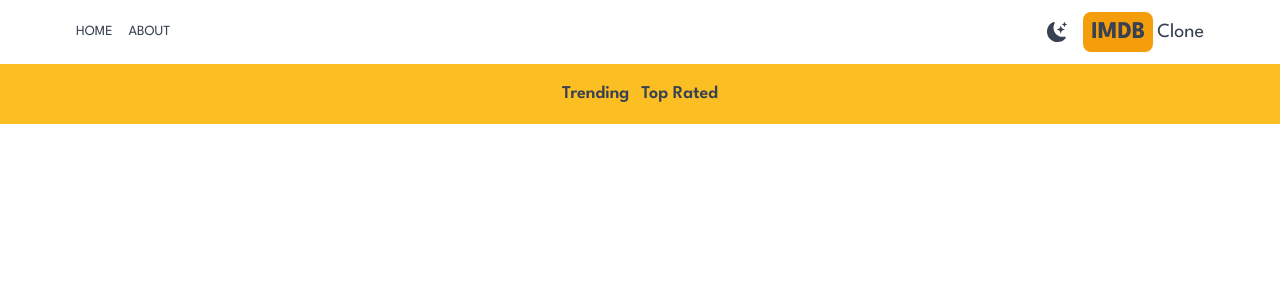
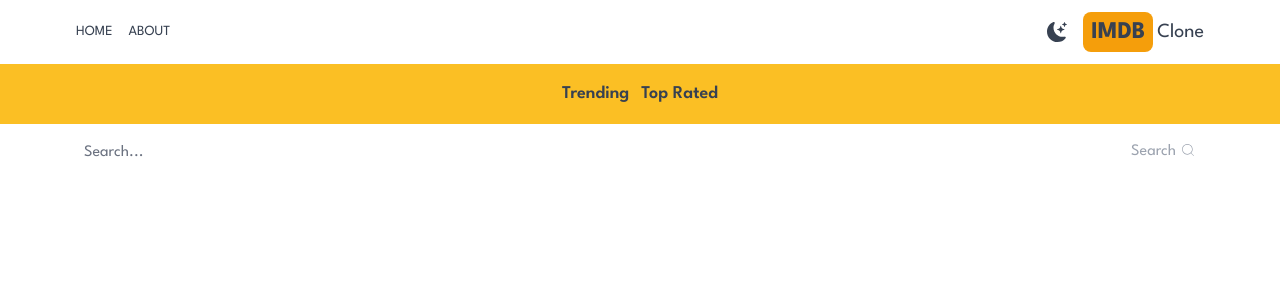
Before and after one commit to 5Y3D-Bilal/IMDB-Clone-NEXT_JS, a Next.js app: page / in a window 1280 px wide. Shown: the top 300 px of the page. Built offline with nearby package versions, Linux system fonts and the light colour scheme; no server answers.

Commit message:
added searching feature and show theme at home page

```diff
--- a/src/app/layout.js
+++ b/src/app/layout.js
@@ -3,6 +3,7 @@
 import Header from "@/components/header";
 import Provider from "./ThemeProvider";
 import NavBar from "@/components/NavBar";
+import Searchbox from "@/components/Searchbox";
 
 const iLeague_Spartannter = League_Spartan({ subsets: ["latin"] });
 
@@ -18,6 +19,7 @@
         <Provider>
           <Header />
           <NavBar />
+          <Searchbox />
           {children}
         </Provider>
       </body>
--- a/src/app/movie/[id]/page.jsx
+++ b/src/app/movie/[id]/page.jsx
@@ -7,7 +7,7 @@
     `https://api.themoviedb.org/3/movie/${movieId}?api_key=${process.env.API_KEY}`
   );
   const movie = await res.json();
-  console.log(movie);
+  // console.log(movie);
   return (
     <div className="w-full">
       <div className="p-4 md:pt-8 flex flex-col md:flex-row content-center max-w-6xl mx-auto md:space-x-6">
--- /dev/null
+++ b/src/app/search/[searchTerm]/page.jsx
@@ -0,0 +1,19 @@
+import MovieResults_Fetched_DATA from "@/components/MovieResults_Fetched_DATA";
+import React from "react";
+
+export default async function page({ params }) {
+  const searchQuery = params.searchTerm;
+  const res = await fetch(
+    `https://api.themoviedb.org/3/search/movie?api_key=${process.env.API_KEY}&query=${searchQuery}&language=en-US&page=1`
+  );
+  const data = await res.json();
+  const results = data.results;
+  return (
+    <div>
+      {results &&
+        results.length ===
+        <h1 className="text-center pt-6 ">No Movie Found</h1>}
+      {results && <MovieResults_Fetched_DATA results={results} />}
+    </div>
+  );
+}
--- /dev/null
+++ b/src/components/Searchbox.jsx
@@ -0,0 +1,39 @@
+"use client";
+import React, { useState } from "react";
+import { CiSearch } from "react-icons/ci";
+import { useRouter } from "next/navigation";
+
+export default function Searchbox() {
+  // navigate to searched movie
+  const router = useRouter();
+  //   Set Search Query
+  const [search, setSearch] = useState();
+
+  //   Form Handler
+  const handleSumbit = (e) => {
+    e.preventDefault();
+    router.push(`/search/${search}`);
+  };
+
+  return (
+    <form
+      className="flex justify-between px-5 max-w-6xl mx-auto"
+      onSubmit={handleSumbit}
+    >
+      <input
+        type="text"
+        placeholder="Search..."
+        className="w-full h-14 rounded-md placeholder:text-gray-500 outline-none bg-transparent flex-1"
+        value={search}
+        onChange={(e) => setSearch(e.target.value)}
+      />
+      <button
+        className="text-amber-600 disabled:text-gray-400 flex items-center gap-1"
+        disabled={!search}
+      >
+        Search
+        <CiSearch className="mb-1" />
+      </button>
+    </form>
+  );
+}
```
